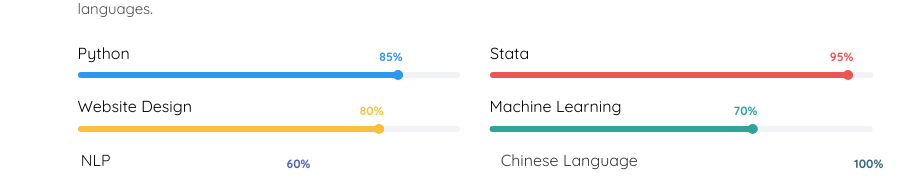
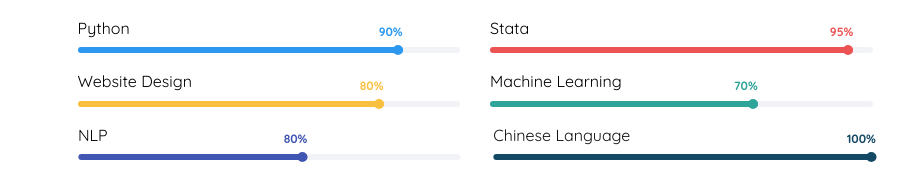
Before and after one commit to zhoudanxie/zhoudanxie.github.io, a plain HTML site: page index.html in a window 1280 px wide. Shown: the part 5977-6153 px from the top of the page, without its empty margins (315-1230 px from the left). Drawn offline with nearby package versions, Linux system fonts and the light colour scheme; files whose address does not match are found by name; a web font is replaced by a local one.

Commit message:
Update index.html

```diff
--- a/index.html
+++ b/index.html
@@ -520,10 +520,6 @@ Copyright &copy;<script>document.write(new Date().getFullYear());</script> All r
 					               </div>
 					            </div>
 					         </article>
-							</span>
-							<div class="btn-container">
-								<button id="toggle4">Load More</button>
-							</div>
 
 					         <article class="timeline-entry begin animate-box" data-animate-effect="fadeInBottom">
 					            <div class="timeline-entry-inner">
@@ -531,6 +527,10 @@ Copyright &copy;<script>document.write(new Date().getFullYear());</script> All r
 					               </div>
 					            </div>
 					         </article>
+							</span>
+							<div class="btn-container">
+								<button id="toggle4">Load More</button>
+							</div>
 
 					      </div>
 					   </div>
@@ -557,7 +557,7 @@ Copyright &copy;<script>document.write(new Date().getFullYear());</script> All r
 								<div class="progress">
 								 	<div class="progress-bar color-1" role="progressbar" aria-valuenow="75"
 								  	aria-valuemin="0" aria-valuemax="100" style="width:85%">
-								    <span>85%</span>
+								    <span>90%</span>
 								  	</div>
 								</div>
 							</div>
@@ -601,7 +601,7 @@ Copyright &copy;<script>document.write(new Date().getFullYear());</script> All r
 								<div class="progress">
 								 	<div class="progress-bar color-6" role="progressbar" aria-valuenow="80"
 								  	aria-valuemin="0" aria-valuemax="100" style="width:60%">
-								    <span>60%</span>
+								    <span>80%</span>
 								  	</div>
 								</div>
 							</div>
```
